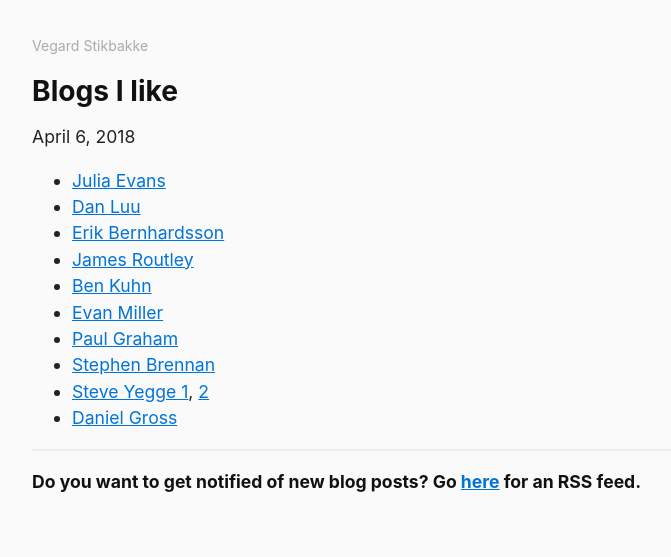
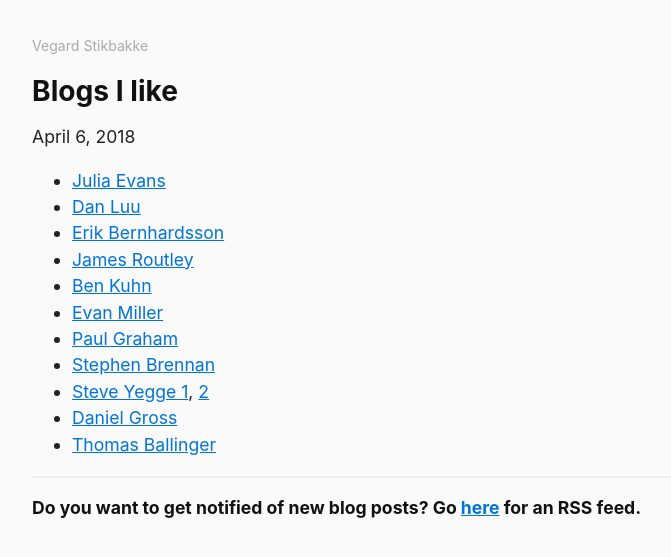
Before and after one commit to vegarsti/vegarsti.github.io, a Jekyll site: the page built from _posts/2018-04-06-blogroll.md, in a window 1280 px wide. Shown: the top 557 px of the page, without its empty margins (288-959 px from the left). Built offline with Jekyll 4.4.1, drawn with Linux system fonts in a browser that asks for light colours; nearby versions of some CDN libraries.

Commit message:
Add Thomas Ballinger to blog roll

```diff
--- a/_posts/2018-04-06-blogroll.md
+++ b/_posts/2018-04-06-blogroll.md
@@ -13,3 +13,4 @@ title: Blogs I like
 - [Stephen Brennan](https://brennan.io/blog/)
 - [Steve Yegge 1](https://steve-yegge.blogspot.com), [2](https://sites.google.com/site/steveyegge2/blog-rants)
 - [Daniel Gross](https://dcgross.com)
+- [Thomas Ballinger](http://ballingt.com)
```
